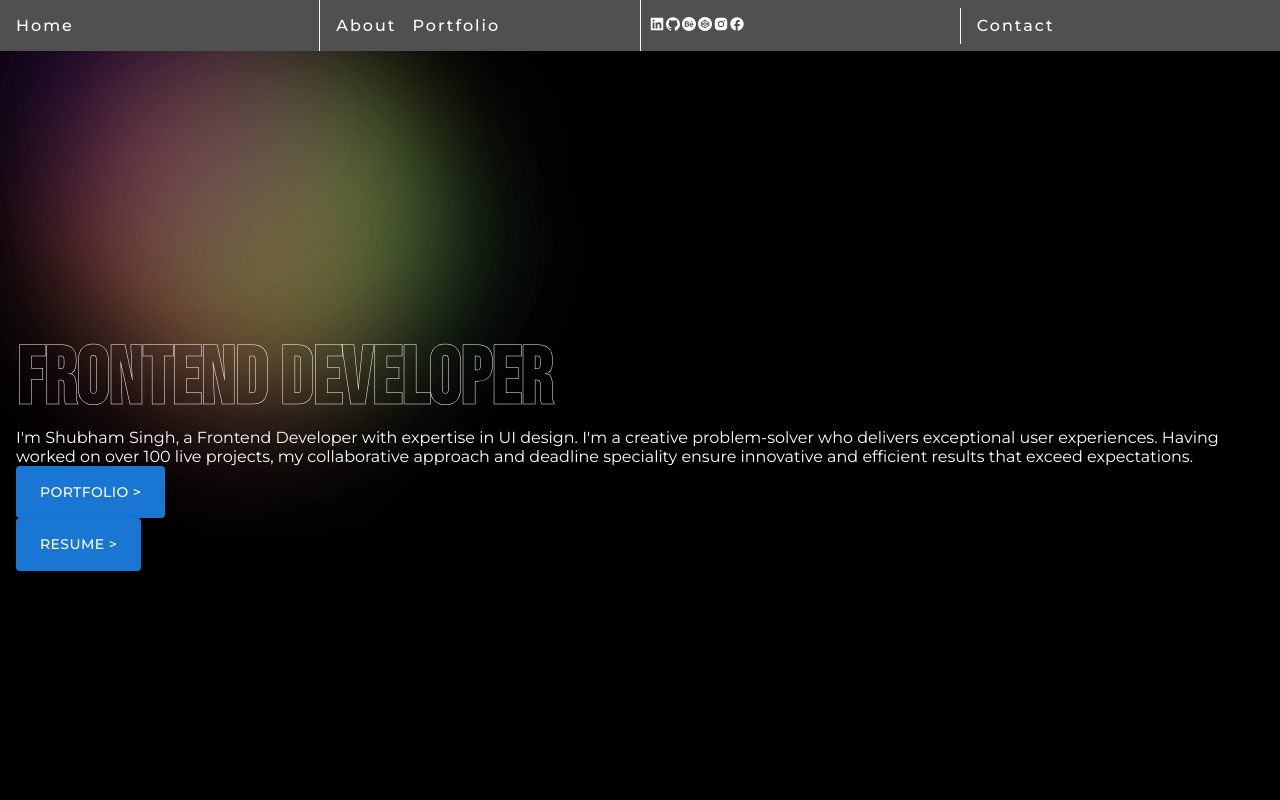
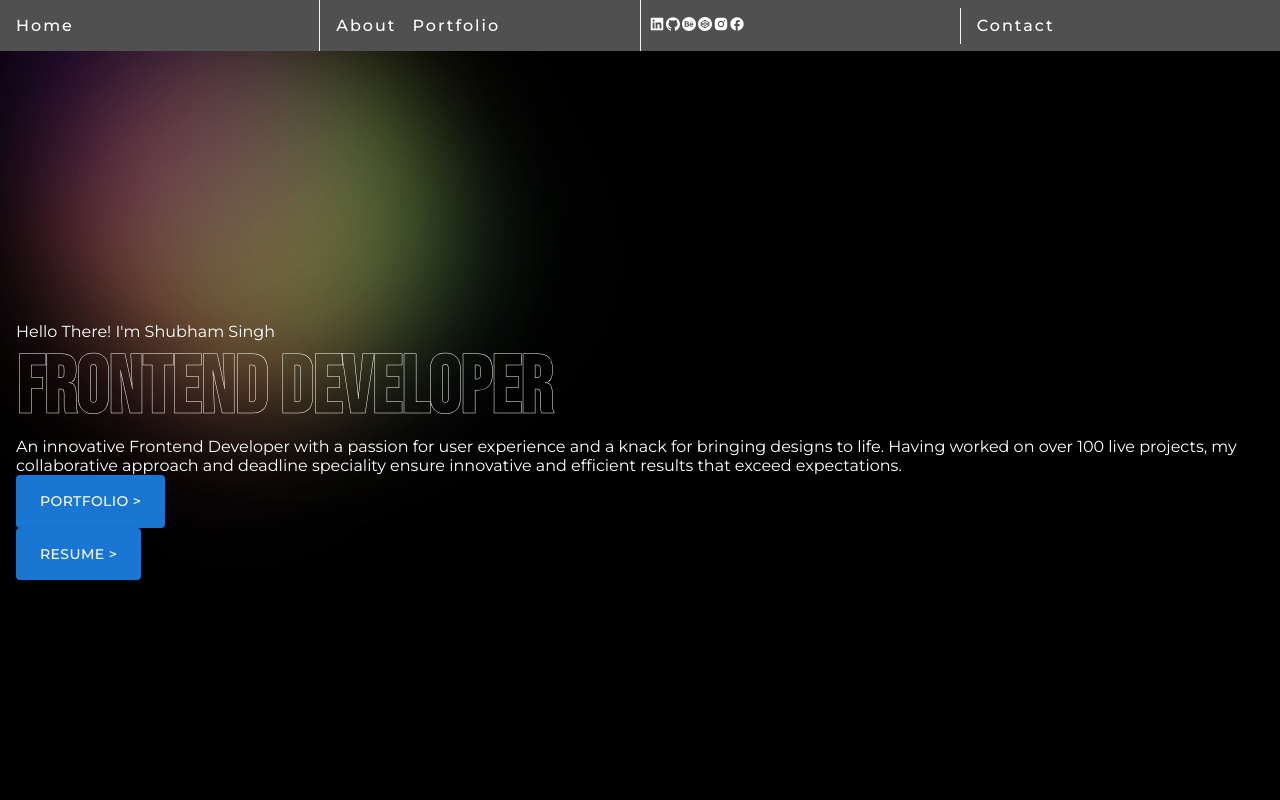
Before and after one commit to ShubhamSingh1112/portfolio, a React (Vite) app: page / in a window 1280 px wide. Shown: the top 800 px of the page. Built offline with nearby package versions, Linux system fonts and the light colour scheme.

Commit message:
About Us Section Changes

```diff
--- a/src/components/Introsection.jsx
+++ b/src/components/Introsection.jsx
@@ -10,8 +10,9 @@ export default class Introsection extends Component {
         <div className='banner'>
           <Blobs />
           <div className='intro-content'>
+            <p> Hello There! I'm Shubham Singh</p>
             <h1>Frontend Developer</h1>
-            <p>I'm Shubham Singh, a Frontend Developer with expertise in UI design. I'm a creative problem-solver who delivers exceptional user experiences. Having worked on over 100 live projects, my collaborative approach and deadline speciality ensure innovative and efficient results that exceed expectations.</p>
+            <p>An innovative Frontend Developer with a passion for user experience and a knack for bringing designs to life. Having worked on over 100 live projects, my collaborative approach and deadline speciality ensure innovative and efficient results that exceed expectations.</p>
             <Button variant="contained">
               <Link className='light' to='/portfolio'>Portfolio &gt;</Link>
             </Button>
```
